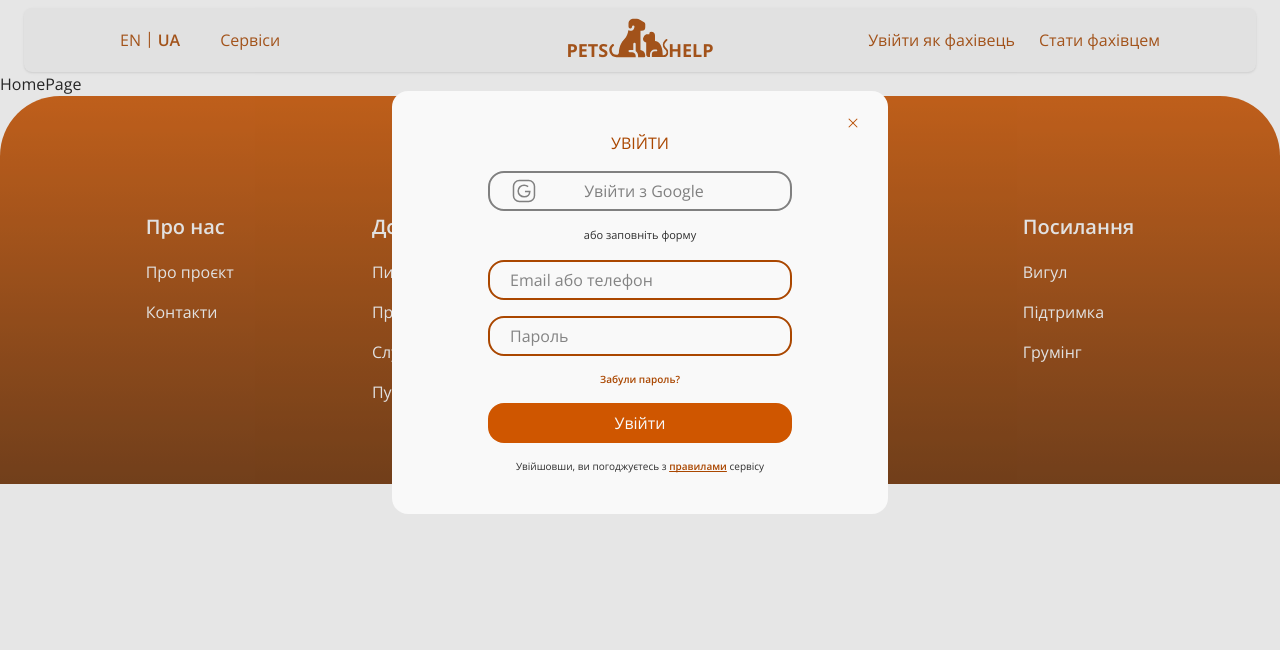
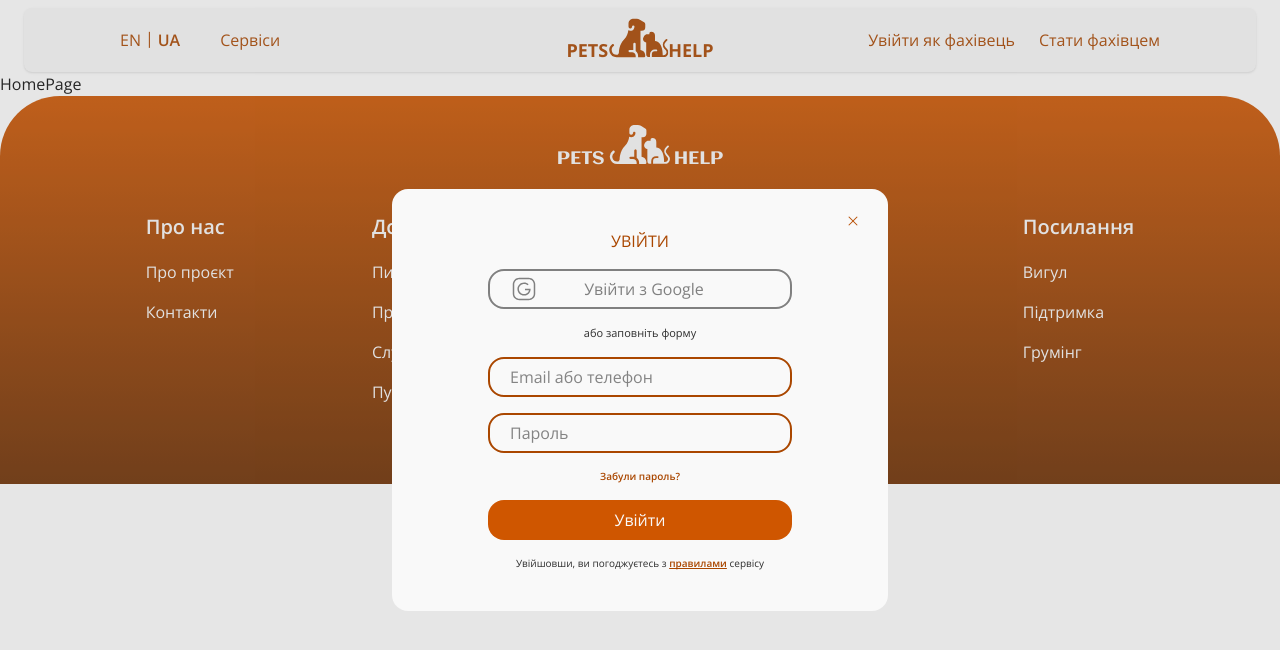
Before and after one commit to teamMarketP/frontend, a React (Vite) app: page / in a window 1280 px wide. Both pictures are taken after a click on the button "Увійти як фахівець". Shown: the top 650 px of the page. Built offline with nearby package versions, Linux system fonts and the light colour scheme.

Commit message:
PT-27 style(modal): center vertically and replace google icon with currentColor version

```diff
--- a/src/components/LoginForm/LoginForm.tsx
+++ b/src/components/LoginForm/LoginForm.tsx
@@ -12,7 +12,7 @@ const LoginForm = () => {
         disabled
         className="btn-icon"
         icon={
-          <svg className="w-[28px] h-[28px] fill-gray-400 ">
+          <svg className="w-[28px] h-[28px]  ">
             <use href="/icons.svg#icon-google" />
           </svg>
         }
--- a/src/components/RegisterForm/RegisterForm.tsx
+++ b/src/components/RegisterForm/RegisterForm.tsx
@@ -12,7 +12,7 @@ const RegisterForm = () => {
         disabled
         className="btn-icon"
         icon={
-          <svg className="w-[28px] h-[28px] fill-gray-400 ">
+          <svg className="w-[28px] h-[28px]">
             <use href="/icons.svg#icon-google" />
           </svg>
         }
--- a/src/components/Ui/Modal/Modal.tsx
+++ b/src/components/Ui/Modal/Modal.tsx
@@ -32,7 +32,7 @@ const Modal: FC<ModalProps> = ({
   const modalContent = (
     <div
       className={clsx(
-        'fixed inset-0 z-50 flex justify-center items-start bg-gray-400/20 transition-opacity duration-800 ease-in-out',
+        'fixed inset-0 z-50 flex justify-center items-center bg-gray-400/20 transition-opacity duration-800 ease-in-out',
         isOpen
           ? 'opacity-100 pointer-events-auto'
           : 'opacity-0 pointer-events-none'
@@ -41,7 +41,7 @@ const Modal: FC<ModalProps> = ({
     >
       <div
         className={clsx(
-          'absolute top-[91px] bg-alabaster rounded-2xl w-[496px] py-[40px] px-[96px] transition-all duration-800 ease-in-out transform',
+          'relative bg-alabaster rounded-2xl w-[496px] py-[40px] px-[96px] transition-all duration-800 ease-in-out transform',
           isOpen
             ? 'opacity-100 scale-100 translate-y-0'
             : 'opacity-0 scale-95 -translate-y-4',
```
Also changed, not shown: public/icons.svg.
